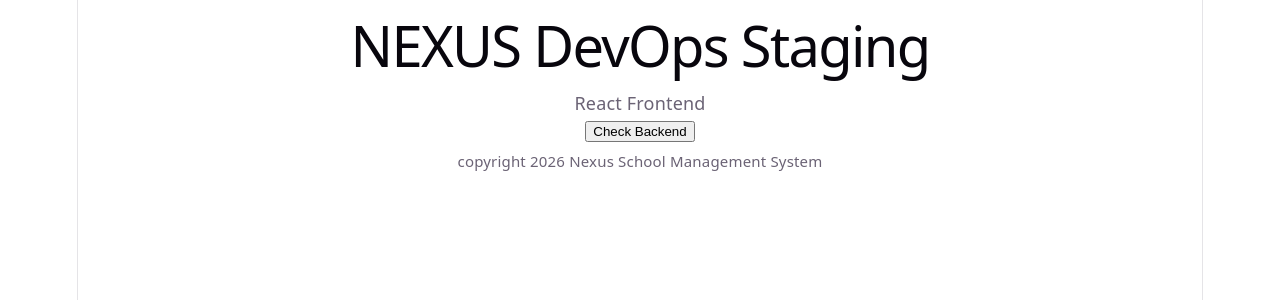
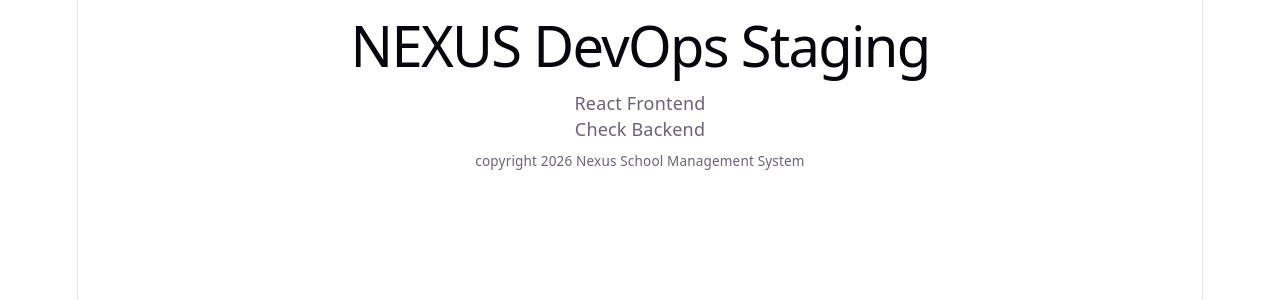
Before and after one commit to RaiyanChandle/MegaProject, a React (Vite) app in the folder client/: page / in a window 1280 px wide. Shown: the top 300 px of the page. Built offline with nearby package versions, Linux system fonts and the light colour scheme.

Commit message:
tailwindcss setup done

```diff
--- a/client/package.json
+++ b/client/package.json
@@ -10,8 +10,10 @@
     "preview": "vite preview"
   },
   "dependencies": {
+    "@tailwindcss/vite": "^4.3.3",
     "react": "^19.2.8",
-    "react-dom": "^19.2.8"
+    "react-dom": "^19.2.8",
+    "tailwindcss": "^4.3.3"
   },
   "devDependencies": {
     "@eslint/js": "^10.0.1",
--- a/client/src/index.css
+++ b/client/src/index.css
@@ -1,3 +1,4 @@
+@import "tailwindcss";
 :root {
   --text: #6b6375;
   --text-h: #08060d;
--- a/client/vite.config.js
+++ b/client/vite.config.js
@@ -1,7 +1,8 @@
 import react from '@vitejs/plugin-react'
 import { defineConfig } from 'vite'
+import tailwindcss from '@tailwindcss/vite'
 
 // https://vite.dev/config/
 export default defineConfig({
-  plugins: [react()],
+  plugins: [react(),tailwindcss()],
 })
```
Also changed, not shown: 1 other file (tests, documents, lock files or other folders).
